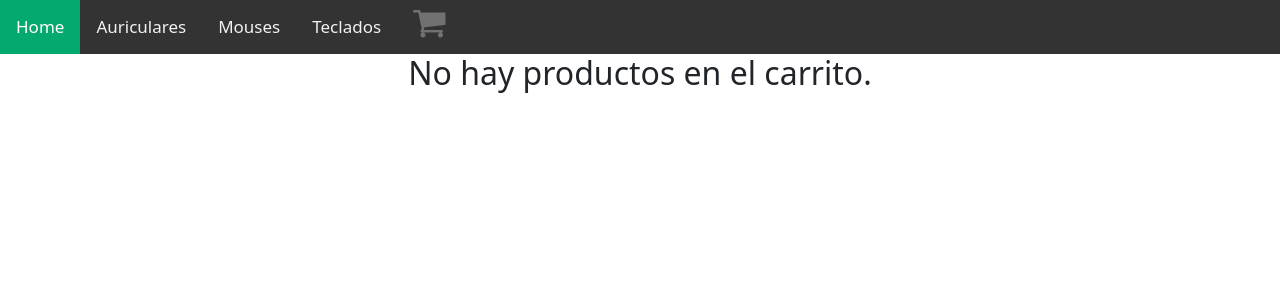
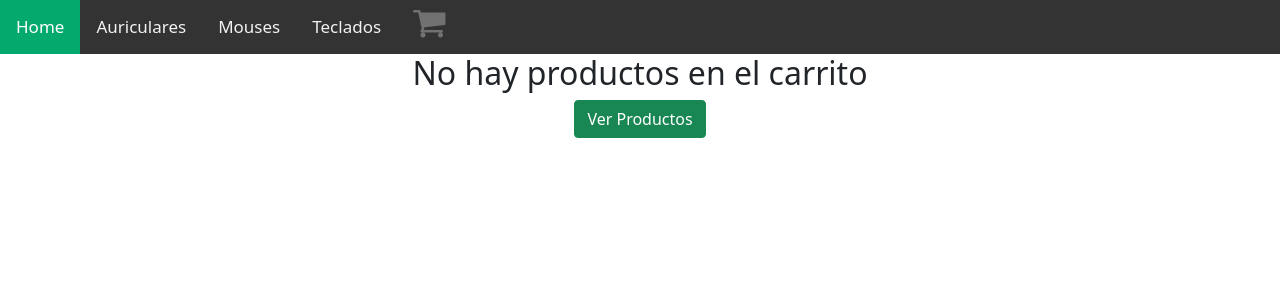
Before and after one commit to JoaquimColacilli/ecommerce-CH, a React (Create React App) app: page /cart in a window 1280 px wide. Shown: the top 300 px of the page. Built offline with nearby package versions, Linux system fonts and the light colour scheme.

Commit message:
agregando boton para volver al inicio cuando no hay productos

```diff
--- a/src/components/Cart.js
+++ b/src/components/Cart.js
@@ -1,5 +1,6 @@
 import React, { useContext } from "react";
 import { Context } from "../context/CartContext";
+import { Link } from "react-router-dom";
 const Cart = () => {
   const { cart, total, unidades, eliminarCarrito, eliminarProducto } =
     useContext(Context);
@@ -11,7 +12,12 @@ const Cart = () => {
           El total del carrito es ${total} y tenes {unidades} unidad/es.
         </h2>
       ) : (
-        <h2 style={{ textAlign: "center" }}>No hay productos en el carrito.</h2>
+        <div style={{ textAlign: "center" }}>
+          <h2>No hay productos en el carrito</h2>
+          <Link to="/" className="btn btn-success">
+            Ver Productos
+          </Link>
+        </div>
       )}
       {total === 0 ? null : (
         <div className="container mt-5 mb-5">
```
